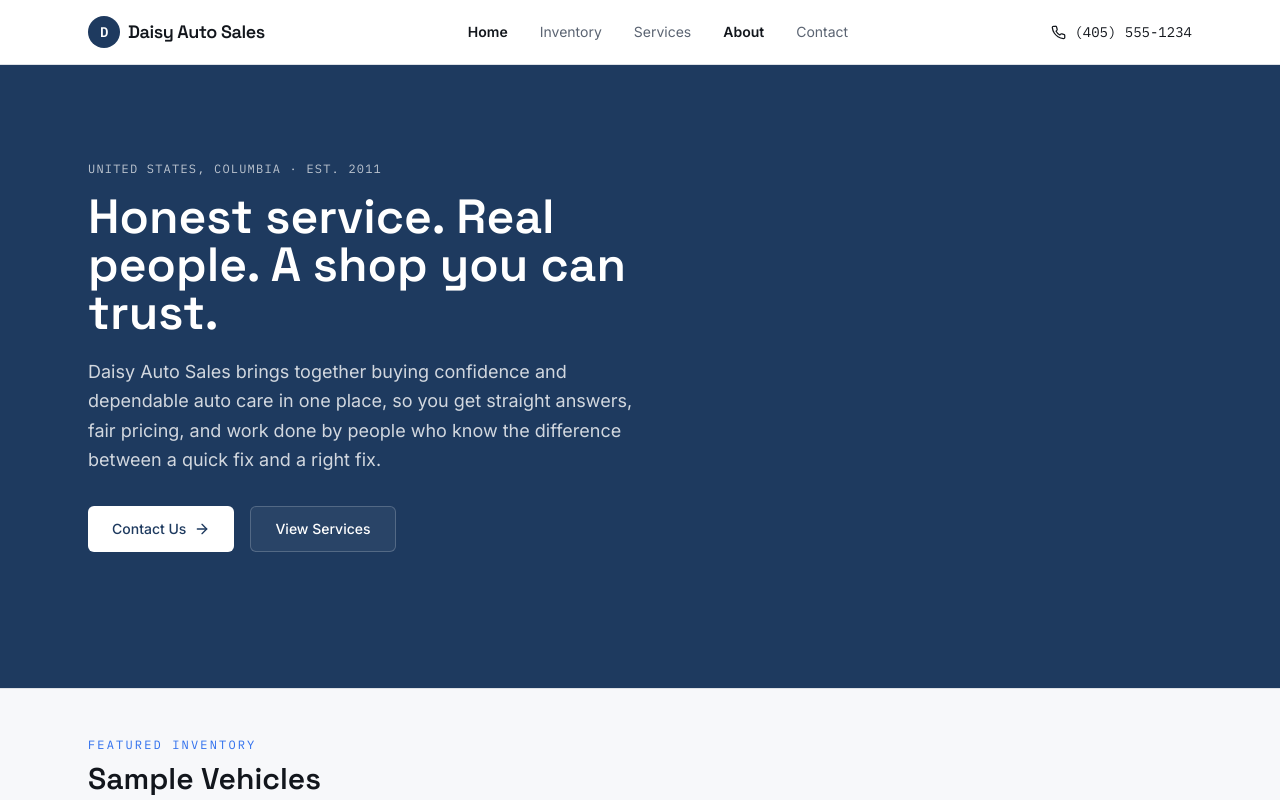
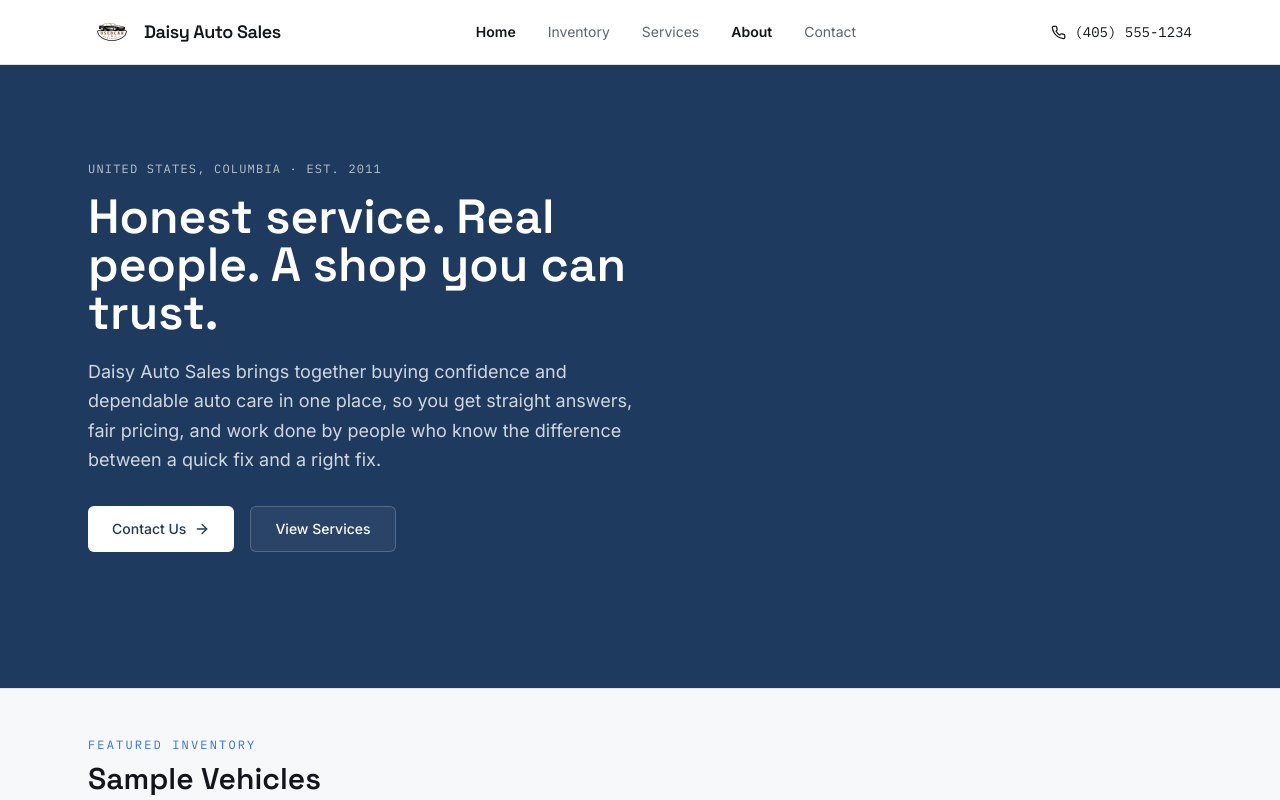
Before and after one commit to Newton-R/daisyauto, a Next.js app: page / in a window 1280 px wide. Shown: the top 800 px of the page. Built offline with nearby package versions, Linux system fonts and the light colour scheme.

Commit message:
updated logo

```diff
--- a/components/Footer.tsx
+++ b/components/Footer.tsx
@@ -7,9 +7,11 @@ export default function Footer() {
       <div className="mx-auto max-w-6xl px-6 py-14 grid gap-10 md:grid-cols-4">
         <div>
           <div className="flex items-center gap-2 font-display font-semibold text-lg mb-3">
-            <span className="inline-flex h-8 w-8 items-center justify-center rounded-full bg-white text-navy text-sm font-bold font-mono">
-              D
-            </span>
+            <img
+              src="/logo.png"
+              alt="Daisy Auto Sales"
+              className="h-12 w-12 rounded-full object-cover"
+            />
             Daisy Auto Sales
           </div>
           <p className="text-sm text-white/70 leading-relaxed">
--- a/components/Navbar.tsx
+++ b/components/Navbar.tsx
@@ -24,9 +24,11 @@ export default function Navbar() {
           href="/"
           className="flex items-center gap-2 font-display font-semibold text-lg tracking-tight text-ink"
         >
-          <span className="inline-flex h-8 w-8 items-center justify-center rounded-full bg-navy text-white text-sm font-bold font-mono">
-            D
-          </span>
+          <img
+            src="/logo.png"
+            alt="Daisy Auto Sales"
+            className="h-12 w-12 rounded-full object-cover"
+          />
           Daisy Auto Sales
         </Link>
 
```
Also changed, not shown: public/logo.png (added), 1 other file (tests, documents, lock files or other folders).
